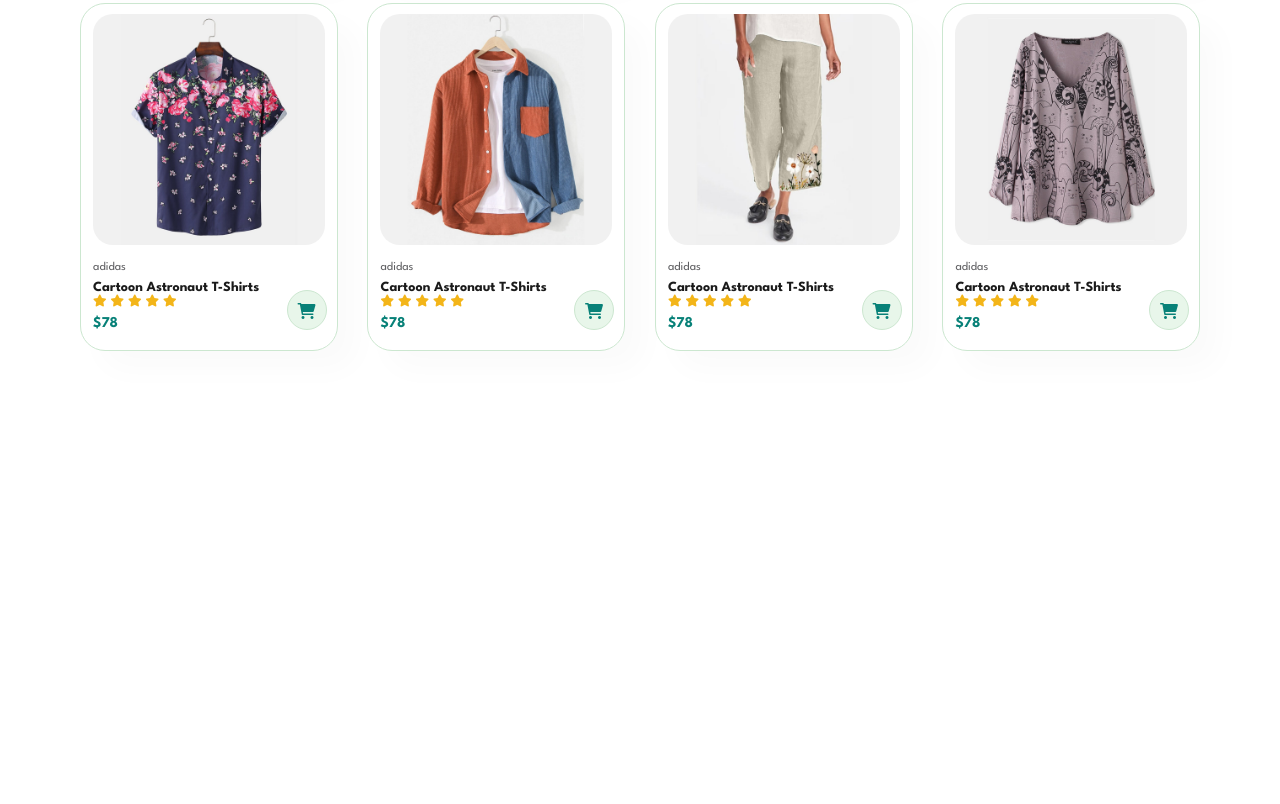
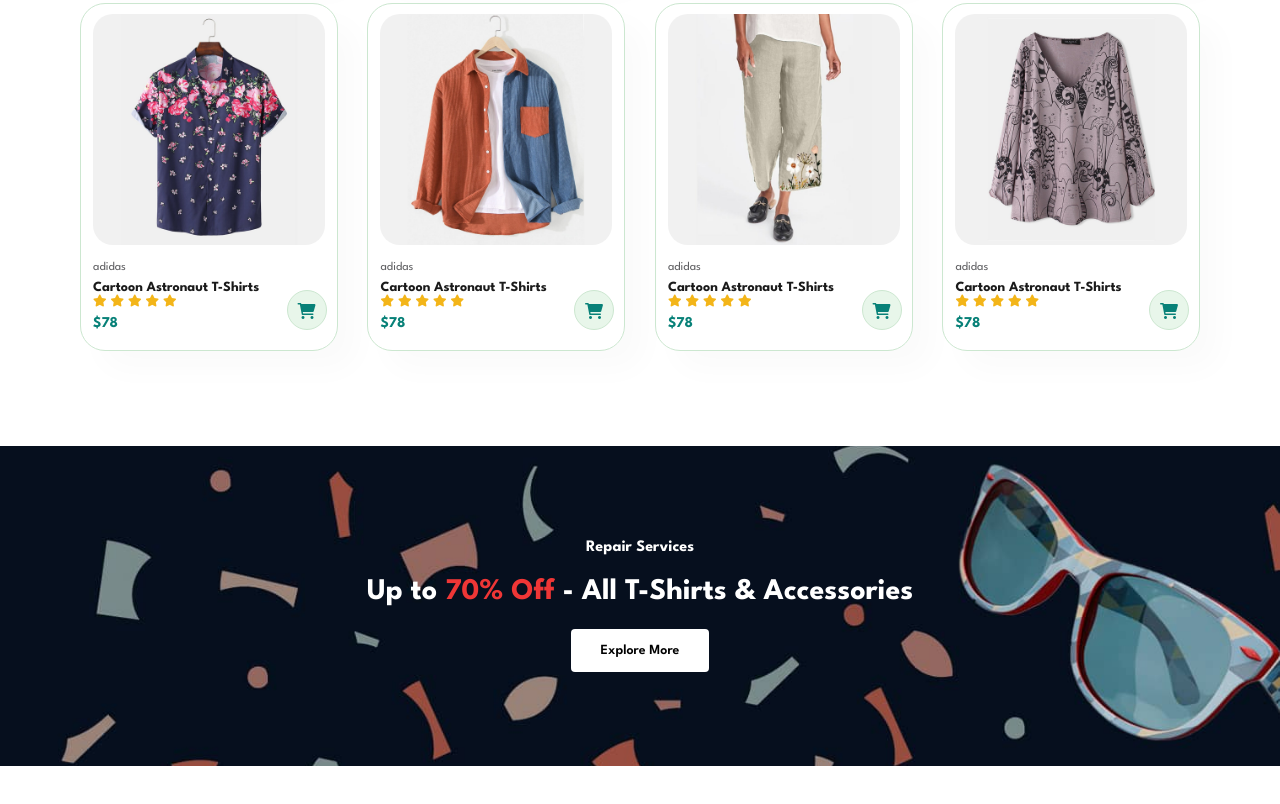
Before and after one commit to mike-piotrowski/estore, a plain HTML site: page estore/index.html in a window 1280 px wide. Shown: the part 1664-2468 px from the top of the page. Before the commit the page ends 2070 px from the top, so only its background shows below. Drawn offline with Linux system fonts and the light colour scheme.

Commit message:
Added Action Banner

```diff
--- a/estore/index.html
+++ b/estore/index.html
@@ -196,6 +196,11 @@
         </div>
       </div>
     </section>
+    <section id="banner" class="section-m1">
+      <h4>Repair Services</h4>
+      <h2>Up to <span>70% Off</span> - All T-Shirts & Accessories</h2>
+      <button class="normal">Explore More</button>
+    </section>
 
     <script src="script.js"></script>
   </body>
--- a/estore/style.css
+++ b/estore/style.css
@@ -41,6 +41,19 @@ p {
 
 .section-m1 {
   margin: 40px 0;
+}
+
+button.normal {
+  font-size: 14px;
+  font-weight: 600;
+  padding: 15px 30px;
+  color: #000;
+  background-color: #fff;
+  border-radius: 4px;
+  cursor: pointer;
+  border: none;
+  outline: none;
+  transition: 0.2s;
 }
 
 body {
@@ -188,11 +201,11 @@ body {
   text-align: center;
 }
 
-#product1 .pro-container{
-    display: flex;
-    justify-content: space-between;
-    padding-top: 20px;
-    flex-wrap: wrap;
+#product1 .pro-container {
+  display: flex;
+  justify-content: space-between;
+  padding-top: 20px;
+  flex-wrap: wrap;
 }
 
 #product1 .pro {
@@ -257,3 +270,36 @@ body {
   bottom: 20px;
   right: 10px;
 }
+
+#banner {
+  display: flex;
+  flex-direction: column;
+  justify-content: center;
+  align-items: center;
+  text-align: center;
+  background-image: url("img/banner/b2.jpg");
+  width: 100%;
+  height: 40vh;
+  background-size: cover;
+  background-position: center;
+}
+
+#banner h4 {
+  color: #fff;
+  font-size: 16px;
+}
+
+#banner h2 {
+  color: #fff;
+  font-size: 30px;
+  padding: 10px 0;
+}
+
+#banner h2 span {
+  color: #ef3636;
+}
+
+#banner button:hover {
+  background-color: #088178;
+  color: #fff;
+}
```
